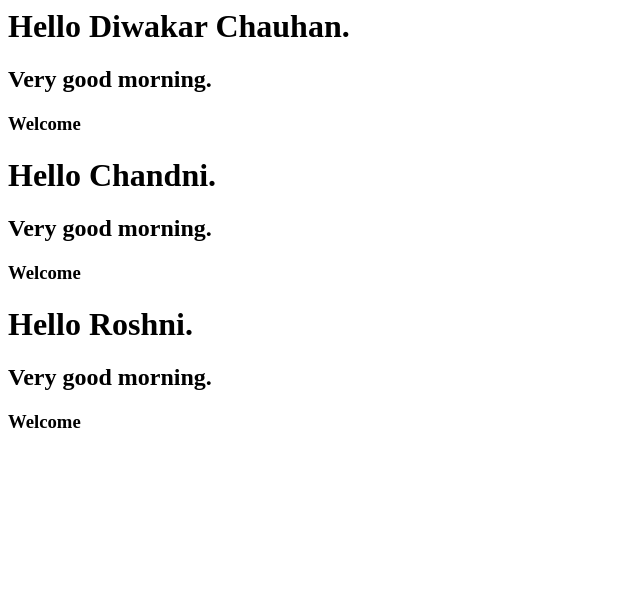
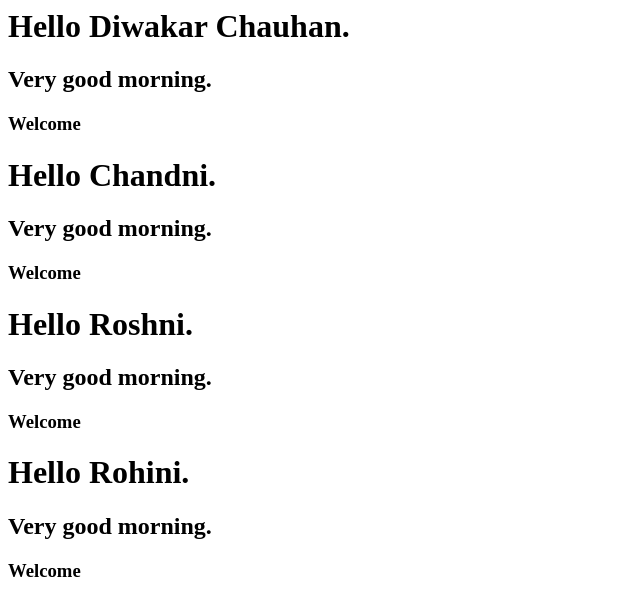
Before and after one commit to DiwakarSinghRajput/DiwakarSinghRajput.github.io, a plain HTML site: page index.html in a window 1280 px wide. Shown: the whole page, without its empty margins (0-640 px from the left). Drawn offline with Linux system fonts and the light colour scheme.

Commit message:
Secon Commit

```diff
--- a/index.html
+++ b/index.html
@@ -20,6 +20,12 @@
 
 
 
+		<h1>Hello Rohini.</h1>
+		<h2>Very good morning.</h2>
+		<h3>Welcome</h3>
+
+
+
 	</body>
 
 </html>
```
